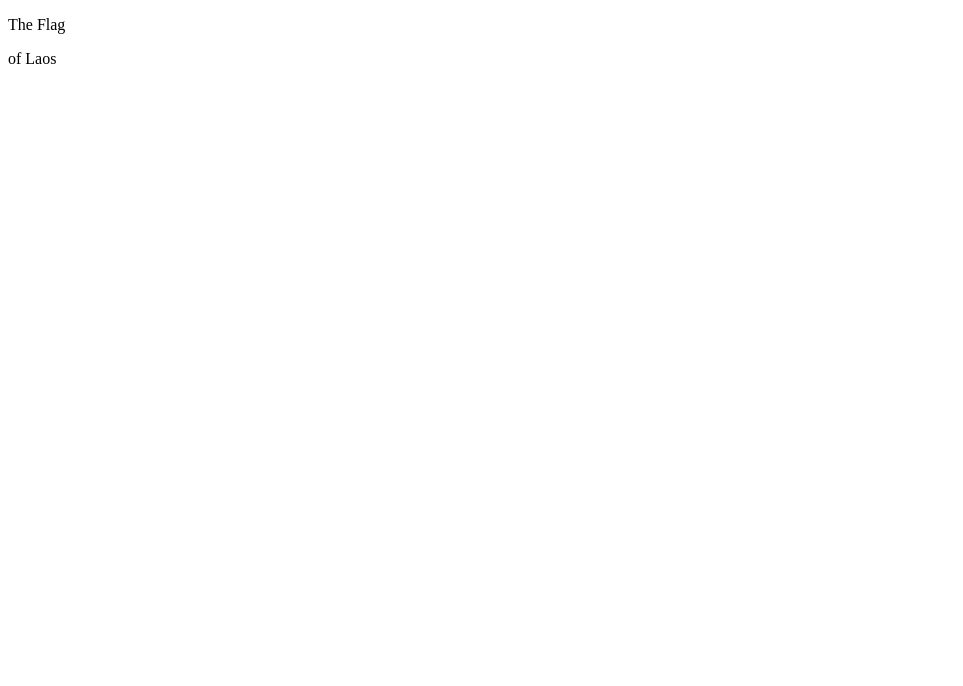
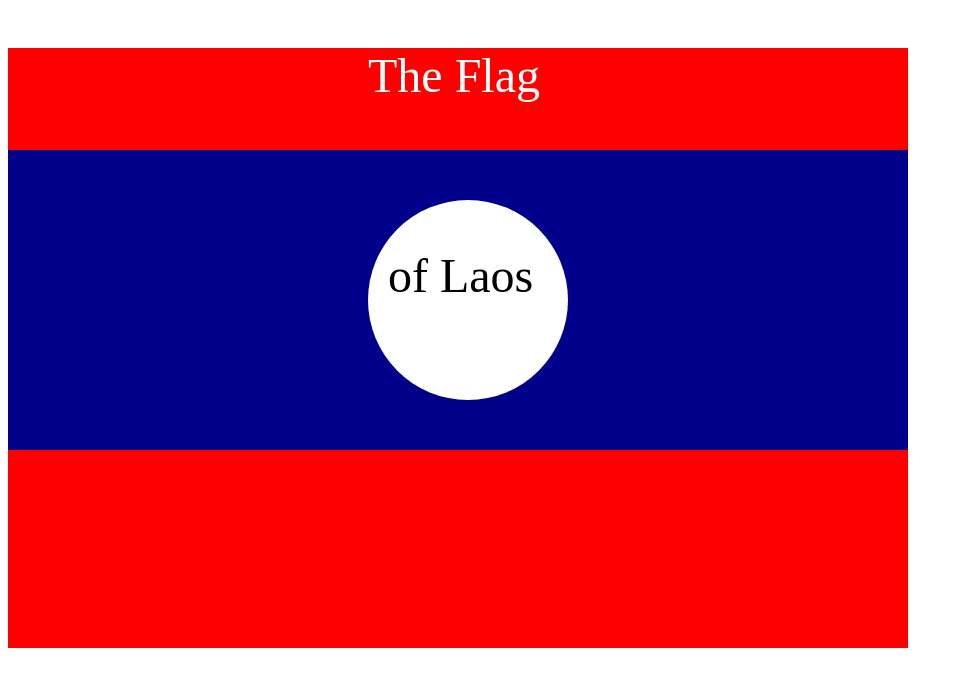
Before and after one commit to apbooth/css_flag, a plain HTML site: page index.html in a window 1280 px wide. Shown: the whole page, without its empty margins (0-963 px from the left). Drawn offline with Linux system fonts and the light colour scheme.

Commit message:
added css styles

```diff
--- a/index.html
+++ b/index.html
@@ -7,6 +7,44 @@
   <style>
     /* Write your CSS Code here */
 
+    p {
+      font-size: 3rem;
+    }
+
+    .flag {
+      width: 900px;
+      height: 600px;
+      background-color: red;
+    }
+
+    .flag > p {
+      color: white;
+      position: relative;
+      left: 40%;
+    }
+
+    .flag div {
+      width: 900px;
+      height: 300px;
+      background-color: darkblue;
+      position: absolute;
+      top: 150px;
+    }
+
+    .flag div div {
+      width: 200px;
+      height: 200px;
+      border-radius: 50%;
+      background-color: white;
+      position: absolute;
+      top: 50px;
+      left: 40%;
+    }
+
+    div div div p {
+      position: absolute;
+      left: 20px;
+    }
   </style>
 </head>
 
```
